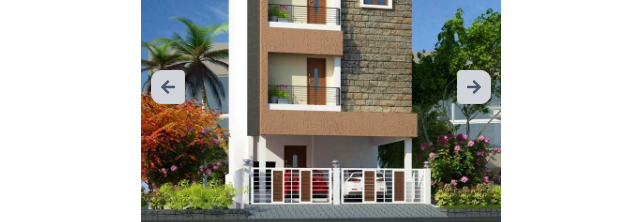
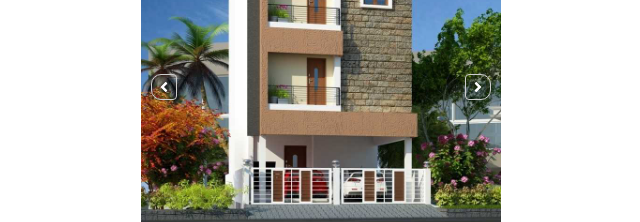
Before and after one commit to krisGuru/demo-poc, a Next.js app: page /videoplayer in a window 1280 px wide. Shown: the part 3028-3250 px from the top of the page, without its empty margins (319-959 px from the left). Built offline with nearby package versions, Linux system fonts and the light colour scheme.

Commit message:
Arrow changes for image carousel

```diff
--- a/src/components/CarouselSlider.tsx
+++ b/src/components/CarouselSlider.tsx
@@ -1,5 +1,5 @@
 import React, { useState } from 'react';
-import { FaArrowLeft, FaArrowRight } from 'react-icons/fa';
+import { FaAngleLeft, FaAngleRight } from 'react-icons/fa';
 
 const CarouselSlider: React.FC<{
   slides: { id: number; image: string; alt: string }[];
@@ -31,16 +31,16 @@ const CarouselSlider: React.FC<{
         </div>
       </div>
       <button
-        className="carousel-control-prev absolute top-1/2 left-0 transform -translate-y-1/2 bg-gray-300 text-gray-600 p-2 rounded-r"
+        className="carousel-control-prev absolute top-1/2 left-0 transform -translate-y-1/2 bg-black-100 text-white p-1 rounded-r"
         onClick={prevSlide}
       >
-        <FaArrowLeft />
+        <FaAngleLeft />
       </button>
       <button
-        className="carousel-control-next absolute top-1/2 right-0 transform -translate-y-1/2 bg-gray-300 text-gray-600 p-2 rounded-l"
+        className="carousel-control-next absolute top-1/2 right-0 transform -translate-y-1/2 bg-black-100 text-white p-1 rounded-l"
         onClick={nextSlide}
       >
-        <FaArrowRight />
+        <FaAngleRight />
       </button>
     </div>
   );
```
